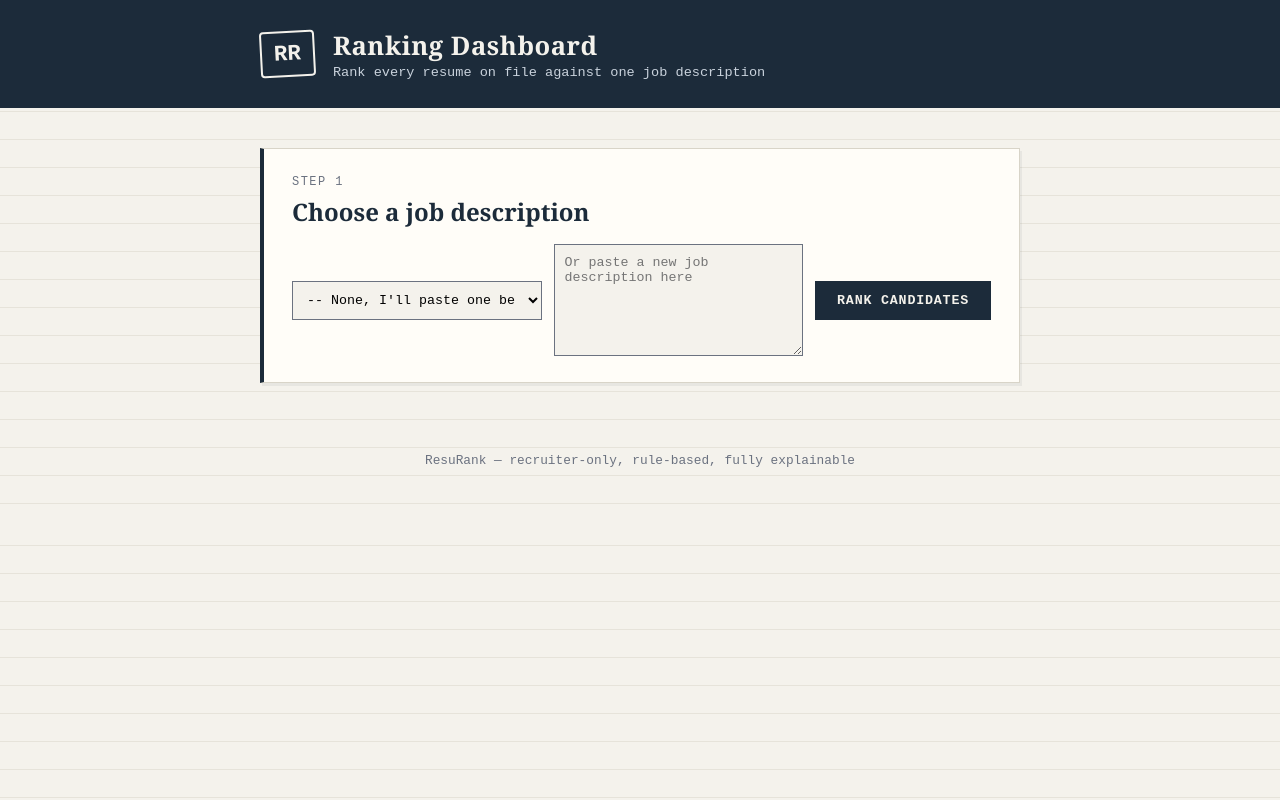
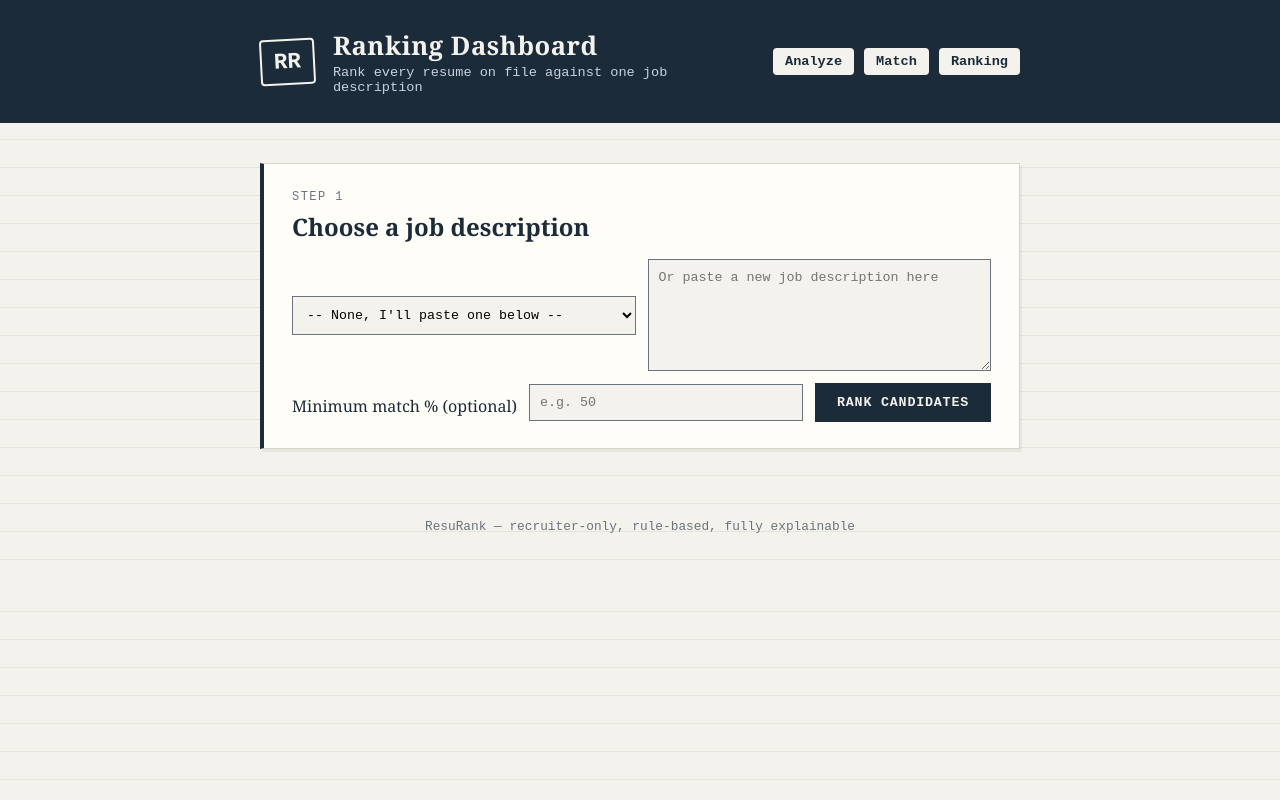
Before and after one commit to manasat1306/resurank, a Django app: page /ranking/ in a window 1280 px wide. Run offline with Django 5.2, Linux system fonts and the light colour scheme; data that the repository does not hold is empty.

Commit message:
Improve ranking dashboard and navigation

```diff
--- a/resume_analyzer/templates/resume_analyzer/ranking.html
+++ b/resume_analyzer/templates/resume_analyzer/ranking.html
@@ -7,15 +7,22 @@
     <link rel="stylesheet" href="{% static 'resume_analyzer/css/style.css' %}">
 </head>
 <body>
-    <div class="topbar">
-        <div class="topbar-inner">
-            <div class="mark">RR</div>
-            <div>
-                <h1>Ranking Dashboard</h1>
-                <p>Rank every resume on file against one job description</p>
+    <header class="topbar">
+        <div class="topbar-inner" style="justify-content: space-between; width: 100%;">
+            <div style="display: flex; align-items: center; gap: 18px;">
+                <span class="mark">RR</span>
+                <div>
+                    <h1>Ranking Dashboard</h1>
+                    <p>Rank every resume on file against one job description</p>
+                </div>
             </div>
+            <nav style="display: flex; gap: 10px;">
+                <a href="{% url 'upload_resume' %}" style="color: #1c2b3a; background: #f4f2ec; font-weight: bold; text-decoration: none; font-family: 'Courier New', monospace; font-size: 0.85em; padding: 6px 12px; border-radius: 4px;">Analyze</a>
+                <a href="{% url 'match_resume_to_job' %}" style="color: #1c2b3a; background: #f4f2ec; font-weight: bold; text-decoration: none; font-family: 'Courier New', monospace; font-size: 0.85em; padding: 6px 12px; border-radius: 4px;">Match</a>
+                <a href="{% url 'job_ranking' %}" style="color: #1c2b3a; background: #f4f2ec; font-weight: bold; text-decoration: none; font-family: 'Courier New', monospace; font-size: 0.85em; padding: 6px 12px; border-radius: 4px;">Ranking</a>
+            </nav>
         </div>
-    </div>
+    </header>
 
     <div class="sheet">
         <div class="panel">
@@ -34,7 +41,11 @@
 
                 <textarea name="job_description" id="job_description" rows="6" class="file-input" placeholder="Or paste a new job description here">{{ job_description_text }}</textarea>
 
+                <label style="display:block; margin: 10px 0 4px;">Minimum match % (optional)</label>
+                <input type="number" name="min_score" min="0" max="100" class="file-input" placeholder="e.g. 50" value="{{ request.POST.min_score }}">
+
                 <button type="submit" class="stamp-btn">Rank Candidates</button>
+
             </form>
         </div>
 
@@ -52,6 +63,9 @@
                         {% for skill in r.matched_skills %}
                             <span class="tag">{{ skill }}</span>
                         {% endfor %}
+                        {% for skill in r.missing_skills %}
+                            <span class="redline" style="display:inline-block;">{{ skill }}</span>
+                        {% endfor %}
                     </div>
                 </div>
             </div>
@@ -60,6 +74,6 @@
         {% endif %}
     </div>
 
-    <div class="footline">ResuRank — recruiter-only, rule-based, fully explainable</div>
+    <footer class="footline">ResuRank — recruiter-only, rule-based, fully explainable</footer>
 </body>
 </html>
--- a/resume_analyzer/views.py
+++ b/resume_analyzer/views.py
@@ -323,6 +323,10 @@ def job_ranking(request):
 
         results.sort(key=lambda x: x['match_percentage'], reverse=True)
 
+        min_score = request.POST.get('min_score')
+        if min_score:
+            results = [r for r in results if r['match_percentage'] >= float(min_score)]
+
     context = {
         'saved_jds': saved_jds,
         'job_description_text': job_description_text,
```
Also changed, not shown: resume_analyzer/templates/resume_analyzer/match.html (+13 -5 lines), resume_analyzer/templates/resume_analyzer/upload.html (+12 -5 lines).
